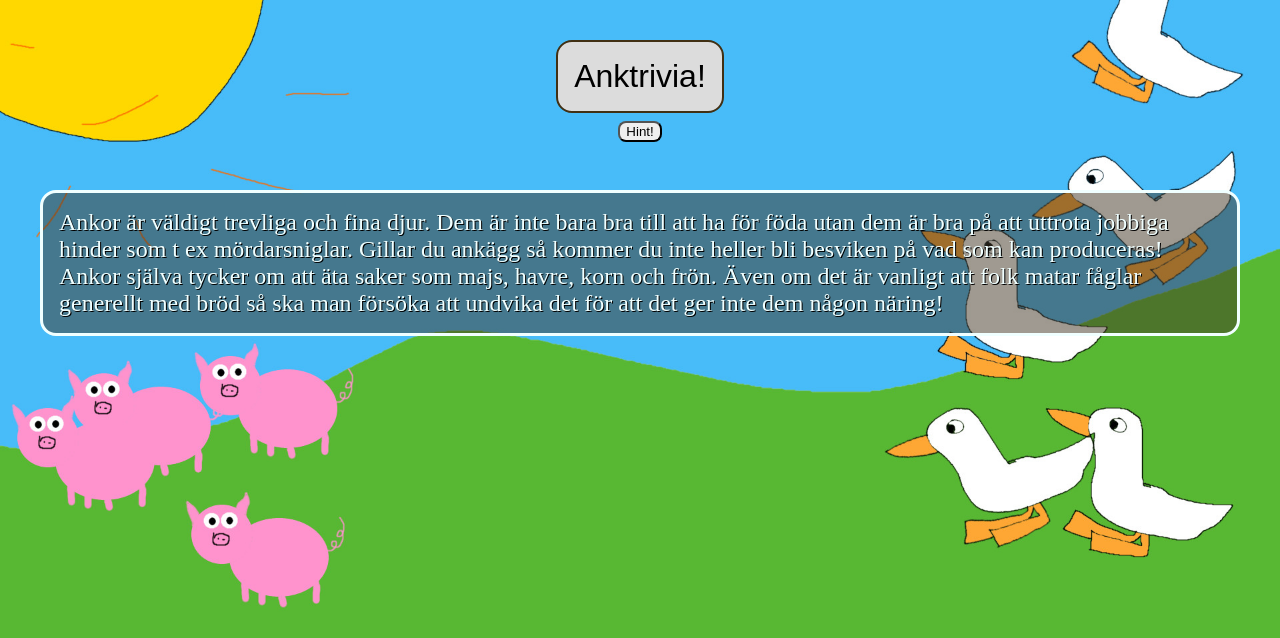
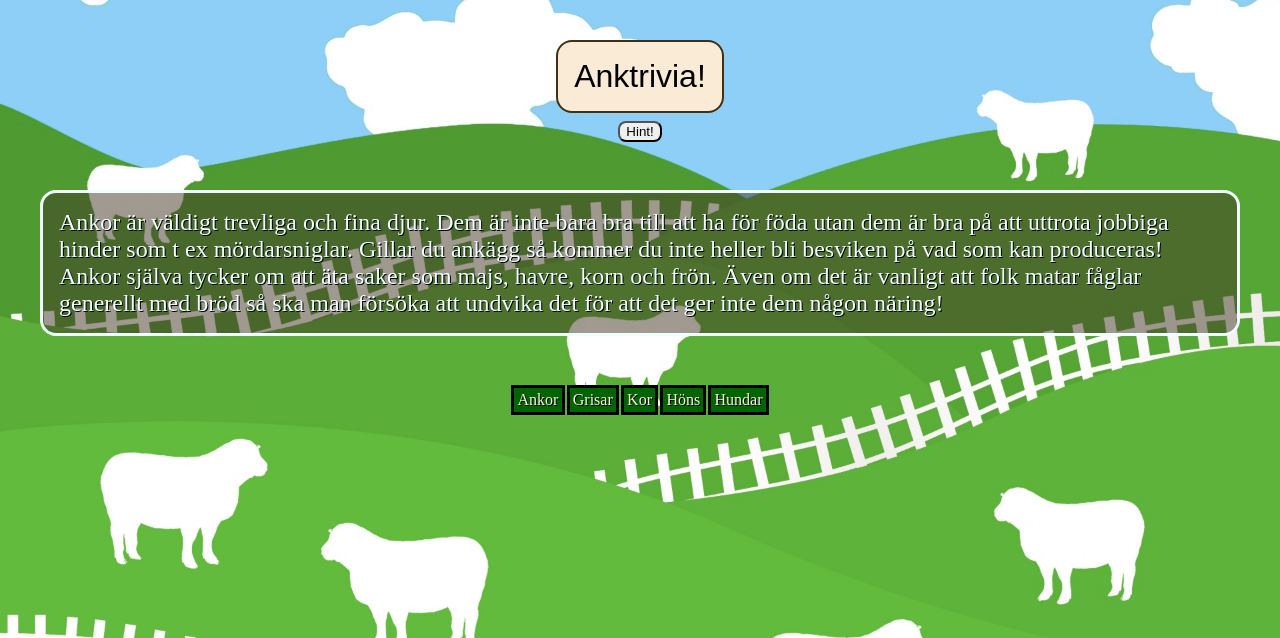
Before and after one commit to MichihideS/First_Website_introcourse, a plain HTML site: page anka.html in a window 1280 px wide. Shown: the part 162-800 px from the top of the page. Drawn offline with Linux system fonts and the light colour scheme.

Commit message:
new pics + new bottom links

```diff
--- a/anka.html
+++ b/anka.html
@@ -21,6 +21,14 @@
         Ankor är väldigt trevliga och fina djur. Dem är inte bara bra till att ha för föda utan dem är bra på att uttrota jobbiga hinder som t ex mördarsniglar. Gillar du ankägg så kommer du inte heller bli besviken på vad som kan produceras! Ankor själva tycker om att äta saker som majs, havre, korn och frön. Även om det är vanligt att folk matar fåglar generellt med bröd så ska man försöka att undvika det för att det ger inte dem någon näring!
     </div>
 
+    <div class="flex-container-menu" style="padding-top: 3rem;">
+        <p><a href="anka.html"> Ankor </a></p>
+        <p><a href="gris.html"> Grisar </a></p>
+        <p><a href="kossa.html"> Kor </a></p>
+        <p><a href="höns.html"> Höns </a></p>
+        <p><a href="hund.html"> Hundar </a></p>
+    </div>
+
     <script src="siteLogic.js"></script>
 </body>
 </html>
--- a/stylesDesktop.css
+++ b/stylesDesktop.css
@@ -1,7 +1,7 @@
 @media screen and (min-width:768px){
 
     body {
-        background-image: url(pictures/background.jpg);
+        background-image: url(pictures/landscape.jpg);
         background-size: cover;
         background-repeat: no-repeat;
     }
@@ -22,20 +22,49 @@
 
     .flex-container > p {
         border-radius: 1rem;
-        background-color: rgb(220, 198, 169);
+        background-color: rgb(212, 188, 153);
         font-size: 2rem;
         padding: 0.8rem;
         margin: 2px;
-        transition: font-size 0.7s, background-color 0.7s, transform 0.7s;
+        transition-duration: 0.7s;
         text-align: center;
         border-style: solid;
         border-color: rgb(87, 56, 6);
         text-shadow: 2px 2px black;
     }
 
-    p:hover {
+    .flex-container > p:hover {
         font-size: 3.5rem;
         background-color: brown;
+    }
+
+    .flex-container-menu {
+        flex-wrap: wrap;
+        display: flex;
+        justify-content: center;
+        align-items: center;
+    }
+
+    .flex-container-menu > p {
+        color: aliceblue;
+        background-color: darkgreen;
+        font-size: 1rem;
+        padding: 0.2rem;
+        margin: 1px;
+        transition-duration: 0.3s;
+        text-align: center;
+        border-style: solid;
+        border-color: black;
+        text-shadow: 1px 1px black;
+        transition-duration: 0.2s;
+    }
+
+    .flex-container-menu > p:hover {
+        background-color: black;
+    }
+
+    .flex-container-menu > p:active {
+        background-color: midnightblue;
     }
 
     a {
@@ -48,12 +77,12 @@
         border-color: rgb(87, 56, 6);
         border-width: 5px;
         padding: 1rem;
-        background: url(pictures/wheat.jpg);
+        background: url(pictures/barn.jpg);
     }
 
     .buttonMain {
         border-radius: 1rem;
-        background-color: gainsboro;
+        background-color: antiquewhite;
         font-size: 2rem;
         border-style: solid;
         border-color: rgb(65, 48, 20);
@@ -113,4 +142,5 @@
        color: aliceblue;
        text-shadow: 1px 1px black;
     }
+
 }
```
Also changed, not shown: gris.html (+8 -1 lines), hund.html (+9 -0 lines), höns.html (+8 -0 lines), kossa.html (+8 -0 lines), pictures/apples.jpg (deleted), pictures/background.jpg (deleted), pictures/barn.jpg (added), pictures/landscape.jpg (added), pictures/wheat.jpg (deleted).
